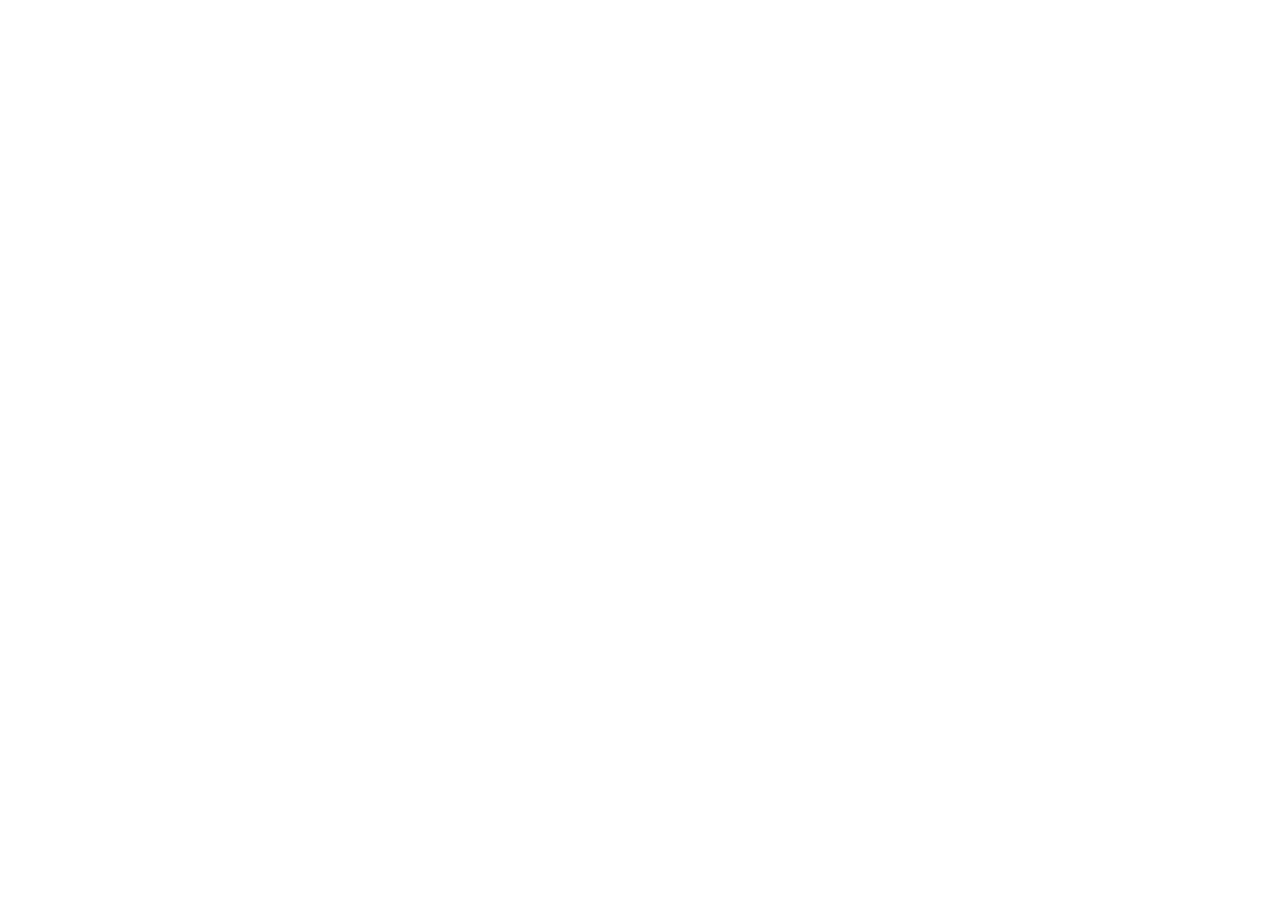
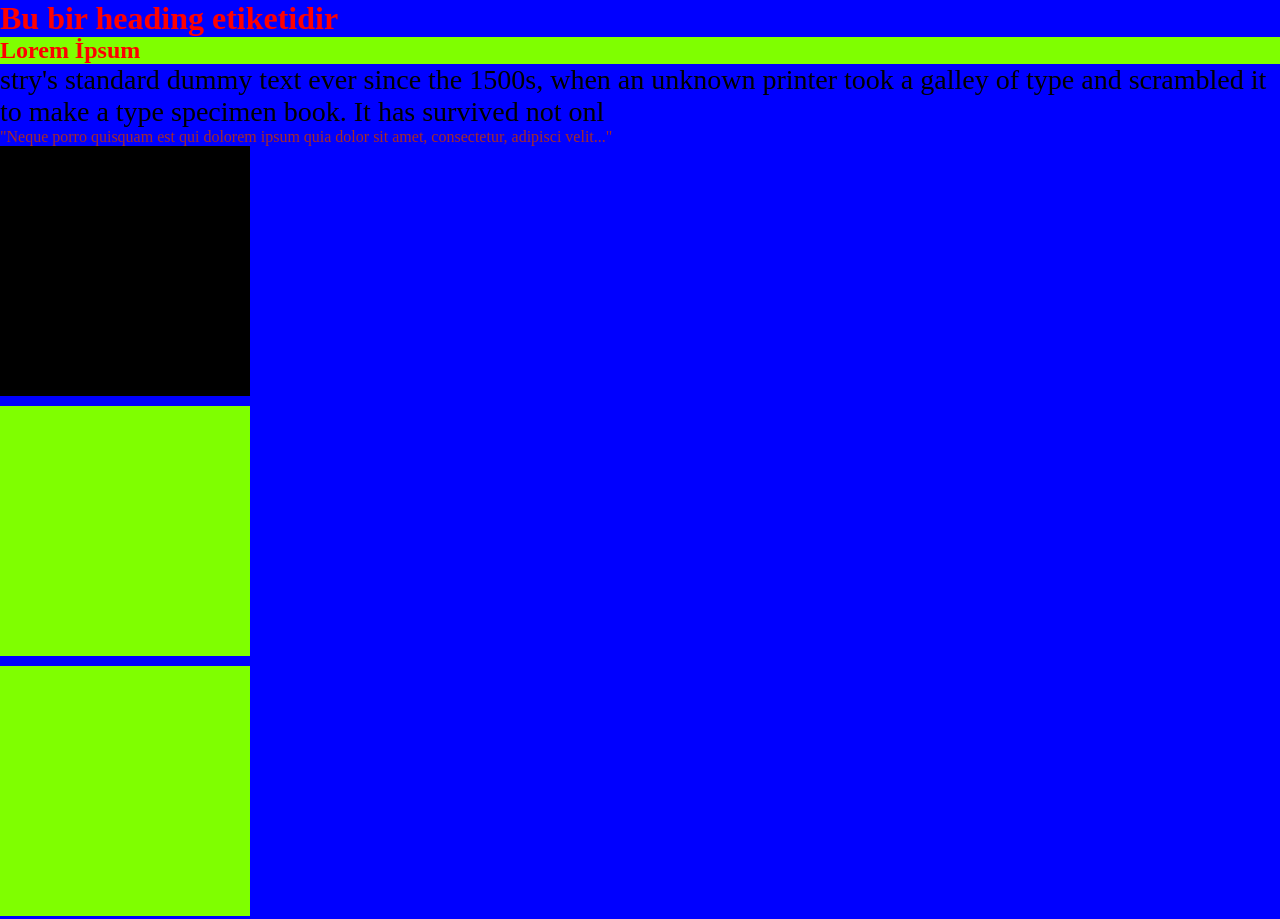
Before and after one commit to canaydinn/webTasarim2024, a plain HTML site: page index.html in a window 1280 px wide. Shown: the top 919 px of the page. Before the commit the page ends 800 px from the top, so only its background shows below. Drawn offline with Linux system fonts and the light colour scheme.

Commit message:
css geçildi

```diff
--- /dev/null
+++ b/css/style.css
@@ -0,0 +1,37 @@
+/* Seçiciler (Selectors)
+1. Etiket ismi ile seçme
+2. ID ile seçme
+3. Class ile seçme
+4. Evrensel seçiciler*/
+/*Selector*/
+*{
+    margin:0;
+    padding:0
+}
+body{
+    background-color: blue;
+}
+h1,h2{
+    /*attribute:*/ /*value*/
+    color: red;
+}
+h2{
+    background-color: chartreuse;
+}
+/*# işareti id seçici olduğu*/
+#p_bir{
+font-size: 28px;
+}
+#p_iki{
+    color: brown;
+}
+/*. işareti class seçicisi olduğu*/
+.kutu{
+    width: 250px;
+    height: 250px;
+    background-color: chartreuse;
+    margin-bottom: 10px;
+}
+#kutu1{
+    background-color: black;
+}
--- a/index.html
+++ b/index.html
@@ -5,85 +5,25 @@
     <meta http-equiv="X-UA-Compatible" content="IE=edge">
     <meta name="viewport" content="width=device-width, initial-scale=1.0">
     <title>Document</title>
-</head>
+    <link href="css/style.css" rel="stylesheet">
+ </head>
 <body>
-  <!--   <iframe  src="https://www.hurriyet.com.tr" width="500px" height="500px"></iframe> -->
- <!--  <form method="POST" action="musteri_kaydet.php">
-    <label for="adi">Adı:</label>
-    <input type="text" name="adi" id="adi">
-    <label for="soyadi">Soyadı:</label>
-    <input type="text" name="soyadi" adi="soyadi">
-    <input type="submit" value="Kaydet">
-  </form> -->
+  <h1>Bu bir heading etiketidir</h1>
+  <h2>Lorem İpsum</h2>
+  <p id="p_bir">stry's standard dummy text ever since the 1500s, when an unknown printer took a galley of type and scrambled it to make a type specimen book. It has survived not onl</p>
+  <p id="p_iki">"Neque porro quisquam est qui dolorem ipsum quia dolor sit amet, consectetur, adipisci velit..."
+  <div class="kutu" id="kutu1">
 
+  </div>
+  <div class="kutu">
 
- <!-- <form method="POST" action="kontrol.php">
-     <input type="text" id="eposta" name="eposta">
+  </div>
+  <div class="kutu">
 
-    <input type="password" id="sifre" name="sifre">
-    <input type="checkbox" id="okudum" name="okudum">
-    <label for="okudum">Okudum Anladım</label>
-    <input type="radio" name="cinsiyet" id="cinsiyet" value="E">
-    <label>Erkek</label>
-    <input type="radio" name="cinsiyet" id="cinsiyet" value="K">
-    <label>Kadın</label><br>
-    <textarea columns="15"></textarea>
-    <input type="reset" value="Temizle">
-    <input type="submit" value="Giriş">
-    <select id="bolum_sec" name="bolum_sec">
-        <option>Lütfen Bölüm Seçiniz</option>
-        <option value="ybs">YBS</option>
-        <option value="iktisat">İktisat</option>
-        <option value="ekonometri">Ekonometri</option>
-    </select>
-     <input type="date">
-    <input type="color">
-    <input type="email" placeholder="Lütfen Adınızı Giriniz">
-    <input type="password" id="sifre" name="sifre">
-    <input type="number" min="0" max="100">
-    <input type="submit" value="Giriş">
-    <input type="range" min="0"max=100 step="10" value="20">
-    <input type="url" pattern="https://www.+">
-    <input type="tel" placeholder="XXX XXX XXX XX" pattern="^\d{3}\ d{3}\ d{2}\ d{3}$">
-    <input type="search">
-  </form>-->
-<!--
-  <header>
-    <img src="./logo.jpg">
-    <nav>
-    <ol>
-      <li>Anasayfa</li>
-      <li>Ürünler</li>
-      <li>Ekibimiz</li>
-    </ol>
-  </nav>
-  </header>
-  <section>
-    <p>Lorem İpsum</p>
-  </section>
-  <aside>
-    <ol>
-      <li>Anasayfa</li>
-      <li>Ürünler</li>
-      <li>Ekibimiz</li>
-    </ol>
-  </aside>
- <footer>
-  <article>
-    <details>
-      <summary>asd</summary>
-    </details>
-  </article>
+  </div>
+  <div class="kutu">
 
- </footer> -->
-<!--  <fig>
-    <img src="images/indir.jpg">
-    <figcaption>Karlı Dağ Resmi</figcaption>
- </fig>
- <time>
-
- </time>
- <p>Bu <mark><strong>bölüm</strong></mark> oldukça zor</p>
- <mark></mark> -->
+  </div>
+  </p>
 </body>
 </html>
```
Also changed, not shown: contact.html (added, +13 -0 lines), my_team.html (added, +12 -0 lines).
